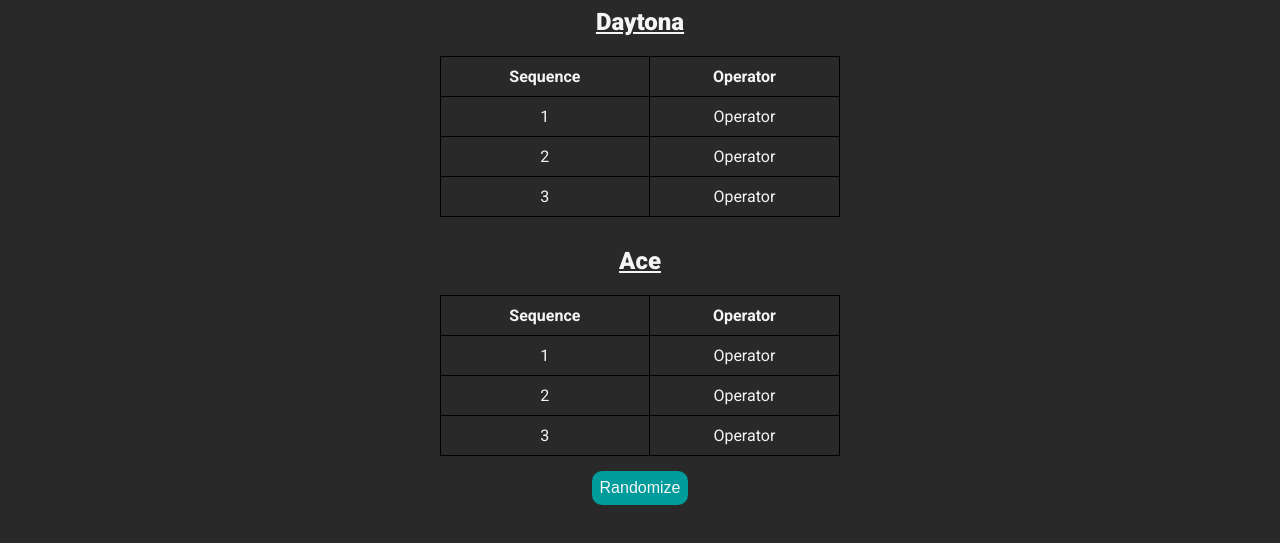
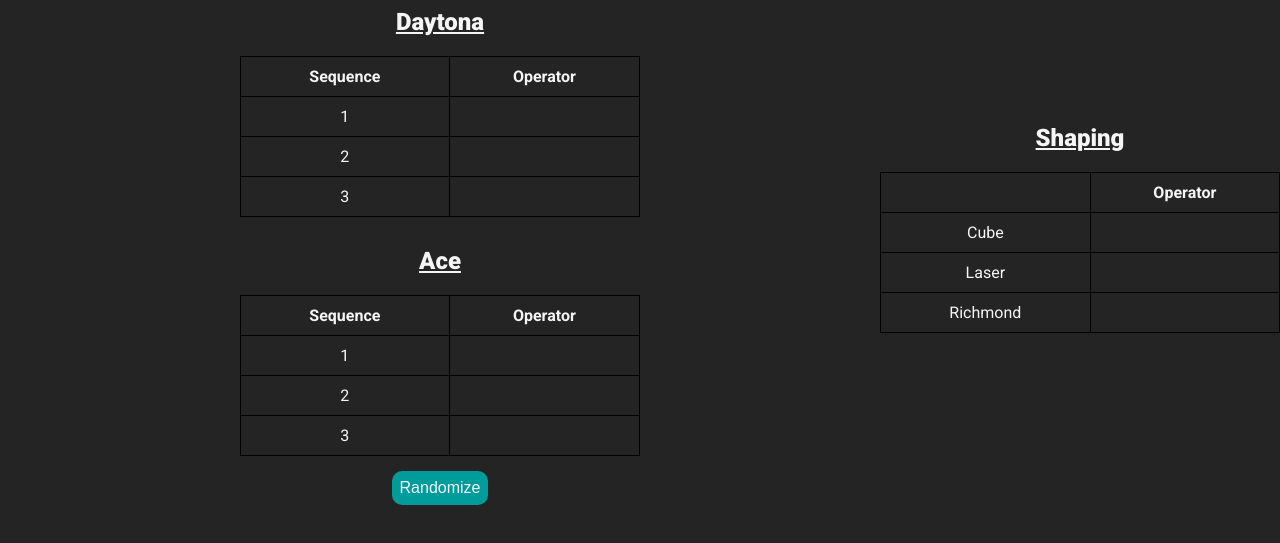
Before and after one commit to Aaquino8991/sequence-tracker, a plain HTML site: page index.html in a window 1280 px wide. Shown: the part 187-730 px from the top of the page. Drawn offline with Linux system fonts and the light colour scheme; no server answers.

Commit message:
shuffle grind list and adding shaping list

```diff
--- a/index.html
+++ b/index.html
@@ -13,42 +13,63 @@
       <table>
         <tr>
           <th>Sequence</th>
-          <th class="operator-name">Operator</th>
+          <th>Operator</th>
         </tr>
         <tr>
           <td>1</td>
-          <td class="operator-name">Operator</td>
+          <td class="operator-name"></td>
         </tr>
         <tr>
           <td>2</td>
-          <td class="operator-name">Operator</td>
+          <td class="operator-name"></td>
         </tr>
         <tr>
           <td>3</td>
-          <td class="operator-name">Operator</td>
+          <td class="operator-name"></td>
         </tr>
       </table>
       <header class="table-header">Ace</header>
       <table>
         <tr>
           <th>Sequence</th>
-          <th class="operator-name">Operator</th>
+          <th>Operator</th>
         </tr>
         <tr>
           <td>1</td>
-          <td class="operator-name">Operator</td>
+          <td class="operator-name"></td>
         </tr>
         <tr>
           <td>2</td>
-          <td class="operator-name">Operator</td>
+          <td class="operator-name"></td>
         </tr>
         <tr>
           <td>3</td>
-          <td class="operator-name">Operator</td>
+          <td class="operator-name"></td>
         </tr>
       </table>
       <button class="randomize-btn">Randomize</button>
     </main>
+    <aside>
+      <header class="table-header">Shaping</header>
+      <table>
+        <tr>
+          <th></th>
+          <th>Operator</th>
+        </tr>
+        <tr>
+          <td>Cube</td>
+          <td class="cube operator-name"></td>
+        </tr>
+        <tr>
+          <td>Laser</td>
+          <td class="laser operator-name"></td>
+        </tr>
+        <tr>
+          <td>Richmond</td>
+          <td class="richmond operator-name"></td>
+        </tr>
+      </table>
+    </aside>
     <script src="script.js"></script>
   </body>
 </html>
--- a/script.js
+++ b/script.js
@@ -1,8 +1,39 @@
-const randomizeBtn = document.querySelector('.randomize-btn');
+const randomizeBtn = document.querySelector('.randomize-btn')
+const grindList = [];
+const cubeList = [];
 
-randomizeBtn.addEventListener('click', () => {
+document.addEventListener('DOMContentLoaded', () => {
   fetch('./db.json')
-    .then(res => res.json())
-    .then(data => console.log(data.employees))
+  .then(res => res.json())
+  .then(data => {
+    const employees = data.employees;
 
-})
+    employees.forEach(employee => {
+
+      if (employee.cube) {
+        cubeList.push(employee.first_name)
+      }
+      // create an algorithm to rotate cube operators and use splice() or ...rest method to add trailing operator to grinding.
+    });
+  });
+
+  randomizeBtn.addEventListener('click', () => {
+    const shuffledGrinding = shuffleArray([...grindList]);
+    const operatorCells = document.querySelectorAll('.operator-name');
+
+    operatorCells.forEach((cell, index) => {
+      if (shuffledGrinding[index]) {
+        cell.textContent = shuffledGrinding[index];
+      }
+    })
+  });
+
+});
+
+function shuffleArray(array) {
+  for (let i = array.length - 1; i > 0; i--) {
+    const j = Math.floor(Math.random() * (i + 1));
+    [array[i], array[j]] = [array[j], array[i]];
+  }
+  return array;
+}
--- a/style.css
+++ b/style.css
@@ -13,7 +13,7 @@ body {
   height: 100vh;
   justify-content: center;
   align-items: center;
-  background-color: #292929;
+  background-color: #242424;
 }
 
 main {
```
